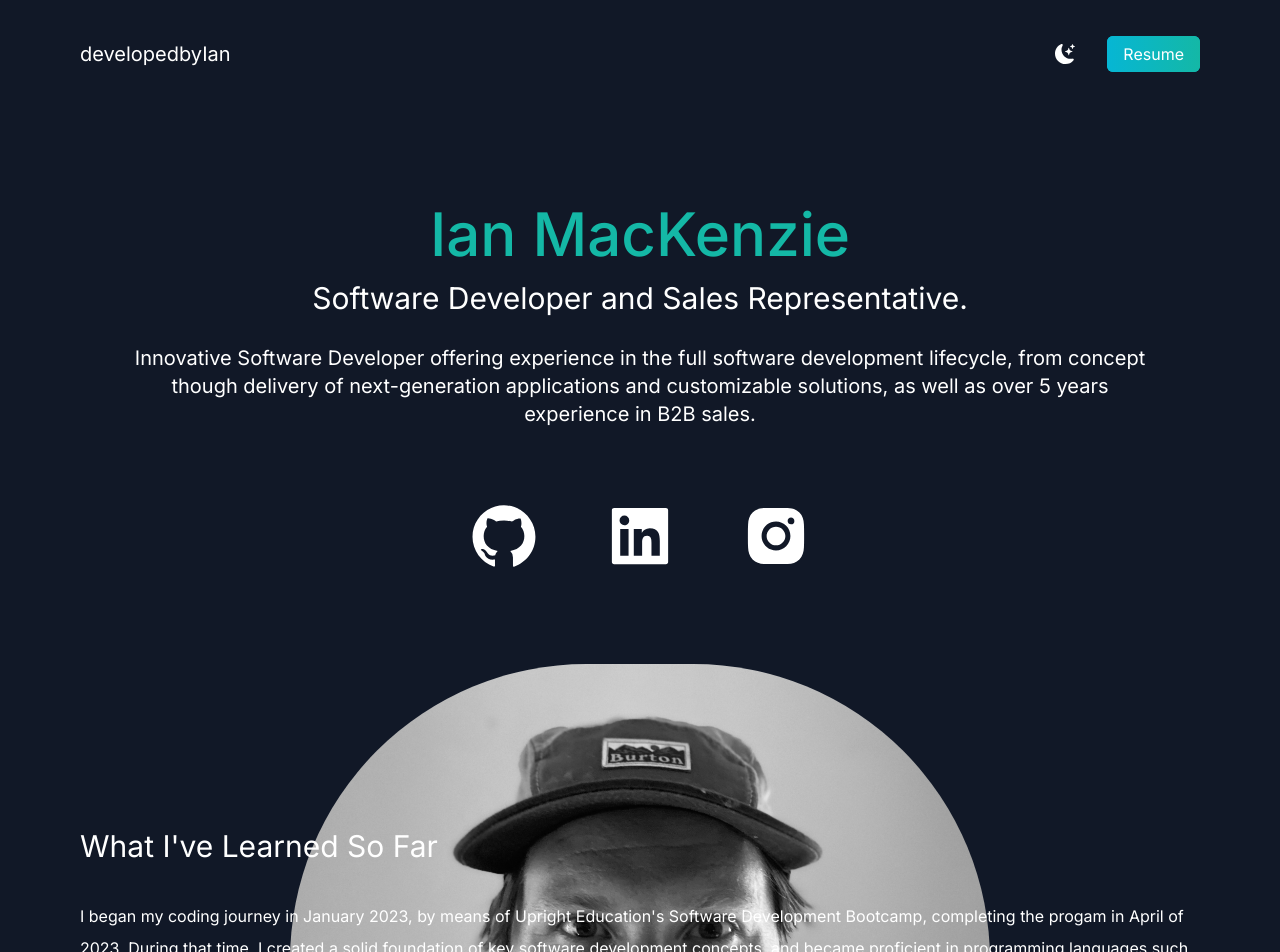
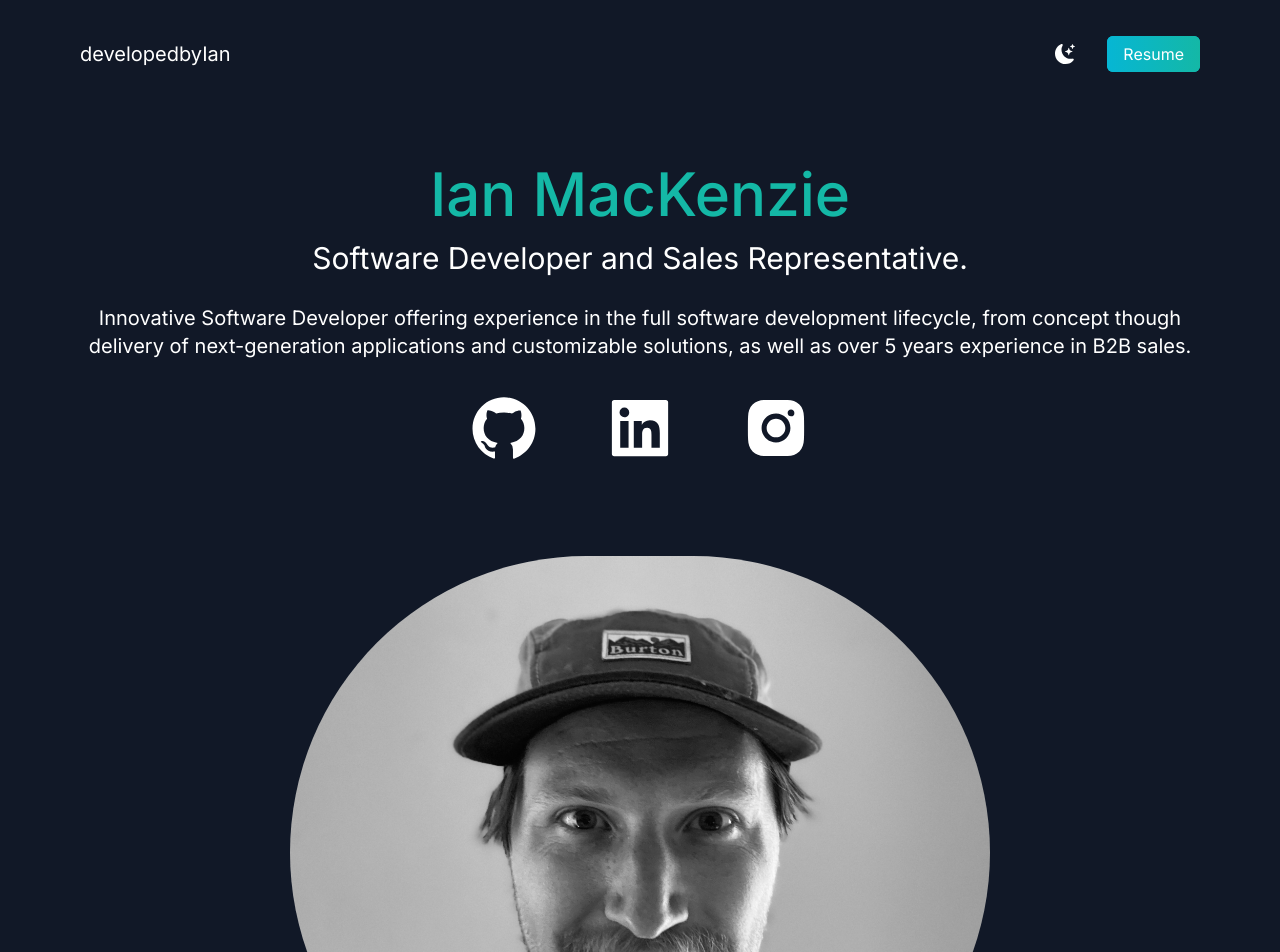
Before and after one commit to iam08160/portfolio, a Next.js app in the folder portfolio/: page / in a window 1280 px wide. Shown: the top 952 px of the page. Built offline with nearby package versions, Linux system fonts and the light colour scheme.

Commit message:
fixed overlap

```diff
--- a/portfolio/src/app/page.js
+++ b/portfolio/src/app/page.js
@@ -8,8 +8,8 @@ export default function Home() {
   const [darkMode, setDarkMode] = useState(true);
   return (
     <div className={darkMode ? "dark" : ""}>
-      <main className="bg-white px-10 md:px-20 lg:px-30 dark:bg-gray-900">
-        <section className="h-screen">
+      <main className="bg-white px-10 md:px-20 lg:px-30 sm:px-10 dark:bg-gray-900">
+        <section className="min-h-full">
           <nav className="py-10  mb-12 flex justify-between">
             <h1 className="text-xl dark:text-white">developedbyIan</h1>
             <ul className="flex items-center">
@@ -29,7 +29,7 @@ export default function Home() {
               </li>
             </ul>
           </nav>
-          <div className="text-center p-10">
+          <div className="text-center">
             <h2 className="text-5xl py-2 text-teal-500 font-medium md:text-6xl">
               Ian MacKenzie
             </h2>
@@ -51,7 +51,7 @@ export default function Home() {
               href="https://www.linkedin.com/in/ian-mackenzie-bb8960129/"
               target="blank"
             >
-              <AiFillLinkedin className="cursor-pointe" />
+              <AiFillLinkedin className="cursor-pointer" />
             </a>
             <a href="https://www.instagram.com/macksauce_/" target="blank">
               <AiFillInstagram className="cursor-pointer" />
@@ -59,7 +59,7 @@ export default function Home() {
           </div>
           <div>
             <Image
-              className=" rounded-full w-100 h-100 mt-20 mx-auto"
+              className=" rounded-full w-100 h-100 mt-20  mx-auto"
               src="/iandev.png"
               width="700"
               height="700"
@@ -68,9 +68,9 @@ export default function Home() {
           </div>
         </section>
         {/* Main */}
-        <section>
+        <section className="flex justify-between">
           <div>
-            <h3 className="text-3xl py-7 dark:text-white">
+            <h3 className="text-3xl pt-7 mt-10 dark:text-white">
               What I've Learned So Far
             </h3>
             <p className=" text-md py-2 leading-8 text-gray-800 dark:text-white">
--- a/portfolio/src/app/resume/page.js
+++ b/portfolio/src/app/resume/page.js
@@ -41,8 +41,8 @@ export default function Page() {
           problem-solver with a passion for lifelong learning and development.
         </p>
 
-        <h3 className="text-xl font-bold my-4">EDUCATION</h3>
-        <ul className="pl-6 mb-8">
+        <h3 className="text-xl font-bold my-4 sm:text-center">EDUCATION</h3>
+        <ul className="pl-6 mb-8 sm:text-center">
           <li>Software Development Certificate | Upright Education - 2023</li>
           <li>WSET Level 2 Certificate - 2018</li>
           <li>B.S Music Business and Industry | Lyndon State College - 2017</li>
@@ -90,7 +90,7 @@ export default function Page() {
 
         <h3 className="text-xl font-bold mb-4 my-10">TECHNICAL PROJECTS</h3>
         <ul className="pl-6 mb-8">
-          <li>
+          <li className="sm:text-center">
             <h4 className="font-bold">
               Project Manager/Software Developer | Cosmable | April 2023
             </h4>
```
